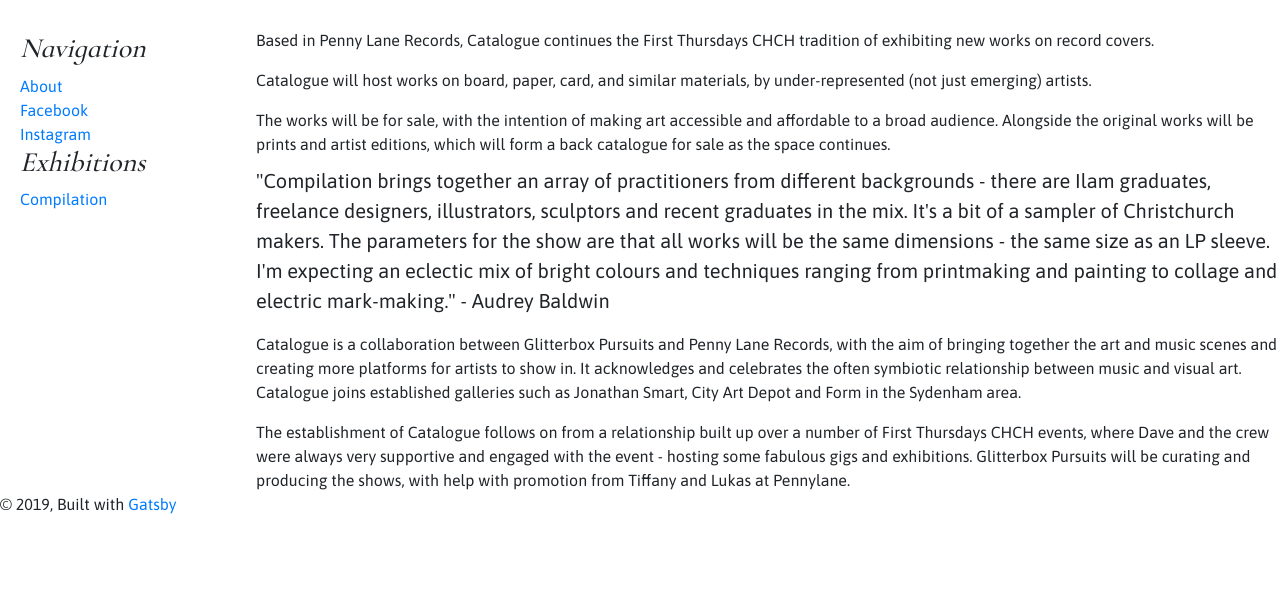
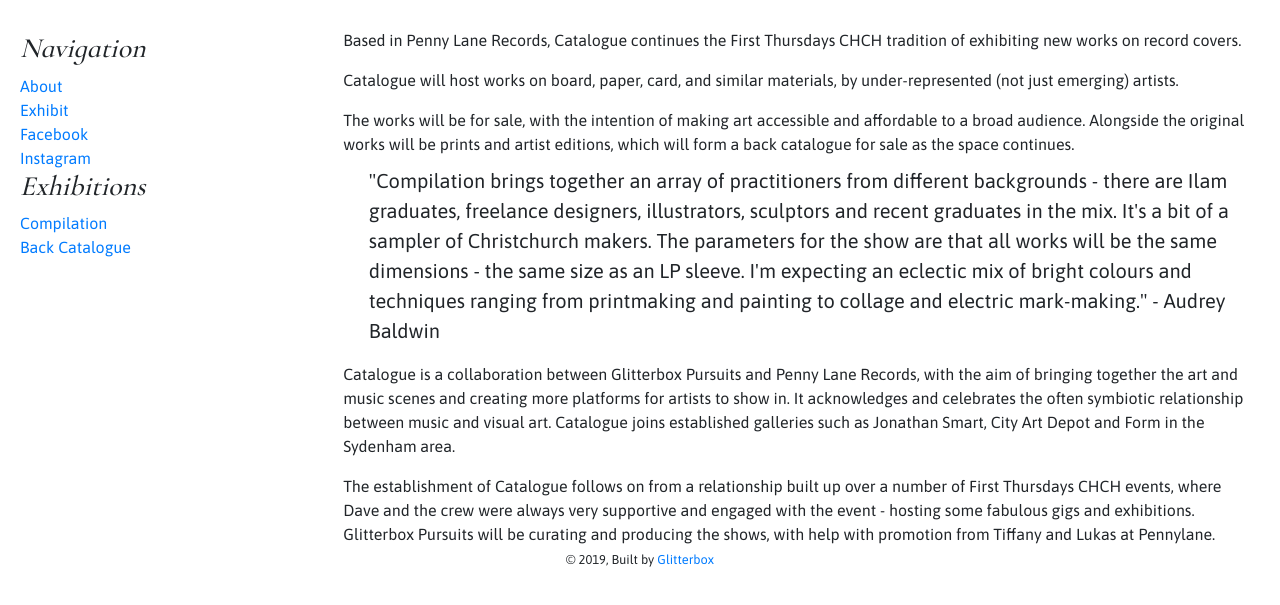
Before and after one commit to jenkshields/catalogue-site, a Gatsby site: page /about in a window 1280 px wide. Shown: the part 119-724 px from the top of the page. Built offline with nearby package versions, Linux system fonts and the light colour scheme; Gatsby itself is replaced by a stand-in of ours.

Commit message:
responsive refactoring

```diff
--- a/src/components/layout.js
+++ b/src/components/layout.js
@@ -37,10 +37,10 @@
             </div>
           </div>
         </main>
-        <footer>
-          © {new Date().getFullYear()}, Built with
+        <footer className="text-center">
+          <small>© {new Date().getFullYear()}, Built by
           {` `}
-          <a href="https://www.gatsbyjs.org">Gatsby</a>
+          <a href="https://glitterbox.nz">Glitterbox</a></small>
         </footer>
     </>
   )
--- a/src/components/layout.module.scss
+++ b/src/components/layout.module.scss
@@ -2,15 +2,30 @@
 
 .grid {
     display: grid;
-    grid-template-columns: 2;
+    grid-template-columns: 0.33fr 1fr;
 }
 
 .pageList {
-    grid-column: 1;
-    width: 20vw;
+    grid-row: 1 / 2;
+    width: 100vw;
     padding: 20px;
 }
 
 .content {
-    grid-column: 2;
+    grid-row: 2;
+    grid-column: 1;
 }
+
+
+@media only screen and (min-width: 800px) {
+    .pageList {
+        grid-column: 1;
+        width: 20vw;
+        padding: 20px;
+    }
+
+    .content {
+        grid-column: 2;
+        grid-row: 1;
+    }
+}
--- a/src/components/page-list.js
+++ b/src/components/page-list.js
@@ -1,16 +1,19 @@
 import React from "react"
 import { Link } from "gatsby"
+import styles from "./page-list.module.scss"
 
 const PageList = () => (
-    <>
-        <h3>Navigation</h3>
-        <Link to="/about">About</Link>
-        <br /><a href="https://facebook.com/cataloguechch">Facebook</a>
-        <br /><a href="https://instagram.com/catalogue.chch">Instagram</a>
-        <h3>Exhibitions</h3>
-        <Link to="/exhibitions/compilation">Compilation</Link>
+    <div className={styles.grid}>
+        <h3 className={styles.NavTitle}>Navigation</h3>
+        <Link to="/about" className={styles.about}>About</Link>
+        <Link to="/exhibit" className={styles.exhibit}>Exhibit</Link>
+        <a href="https://facebook.com/cataloguechch" className={styles.facebook}>Facebook</a>
+        <a href="https://instagram.com/catalogue.chch" className={styles.instagram}>Instagram</a>
+        <h3 className={styles.exhibitions}>Exhibitions</h3>
+        <Link to="/exhibitions/compilation" className={styles.compilation}>Compilation</Link>
+        <Link to="/exhibitions/back-catalogue" className={styles.backCatalogue}>Back Catalogue</Link>
 
-    </>
+    </div>
 )
 
 export default PageList
--- /dev/null
+++ b/src/components/page-list.module.scss
@@ -0,0 +1,80 @@
+@import "./src/styles/custom.scss";
+
+.grid {
+    display: grid;
+    grid-template-columns: repeat(4, 1fr);
+}
+
+.NavTitle {
+    grid-row: 1;
+    grid-column: 1;
+}
+
+.about {
+    grid-row: 2;
+    grid-column: 1;
+}
+
+.exhibit {
+    grid-row: 2;
+    grid-column: 2;
+}
+
+.facebook {
+    grid-row: 2;
+    grid-column: 3;
+}
+
+.instagram {
+    grid-row: 2;
+    grid-column: 4;
+}
+
+.exhibitions {
+    grid-row: 3;
+    grid-column: 1;
+}
+
+.compilation {
+    grid-row: 4;
+    grid-column: 1;
+}
+
+.back-catalogue {
+    grid-row: 4;
+    grid-column: 2;
+}
+
+@media only screen and (min-width: 800px) {
+    .grid {
+        grid-template-columns: 1fr;
+    }
+
+    .exhibit {
+        grid-row: 3;
+        grid-column: 1;
+    }
+
+    .facebook {
+        grid-row: 4;
+        grid-column: 1;
+    }
+
+    .instagram {
+        grid-row: 5;
+        grid-column: 1;
+    }
+
+    .exhibitions {
+        grid-row: 6;
+    }
+
+    .compilation {
+        grid-row: 7;
+    }
+
+    .back-catalogue {
+        grid-row: 8;
+        grid-column: 1;
+    }
+}
--- a/src/pages/about.js
+++ b/src/pages/about.js
@@ -8,6 +8,7 @@
     <>
         <SEO title="About" />
         <Layout>
+            <div className="padded-text">
                 <p />Based in Penny Lane Records, Catalogue continues the First Thursdays CHCH tradition of exhibiting new works on record covers.
 
                 <p />Catalogue will host works on board, paper, card, and similar materials, by under-represented (not just emerging) artists.
@@ -19,6 +20,7 @@
                 <p />Catalogue is a collaboration between Glitterbox Pursuits and Penny Lane Records, with the aim of bringing together the art and music scenes and creating more platforms for artists to show in. It acknowledges and celebrates the often symbiotic relationship between music and visual art. Catalogue joins established galleries such as Jonathan Smart, City Art Depot and Form in the Sydenham area.
 
                 <p />The establishment of Catalogue follows on from a relationship built up over a number of First Thursdays CHCH events, where Dave and the crew were always very supportive and engaged with the event - hosting some fabulous gigs and exhibitions. Glitterbox Pursuits will be curating and producing the shows, with help with promotion from Tiffany and Lukas at Pennylane.
+            </div>
         </Layout>
     </>
 )
--- a/src/styles/custom.scss
+++ b/src/styles/custom.scss
@@ -27,4 +27,11 @@
 
 .blockquote {
   padding-top: 10px;
+  padding-left: 2vw;
+  padding-right: 2vw;
 }
+
+.padded-text {
+  padding-left: 2vw;
+  padding-right: 2vw;
+}
```
Also changed, not shown: src/components/compilation.module.scss (+30 -11 lines), src/pages/exhibit.js (added, +37 -0 lines), src/pages/exhibitions/back-catalogue.js (added, +16 -0 lines). Lines whose indentation alone changed are shown as unchanged.
